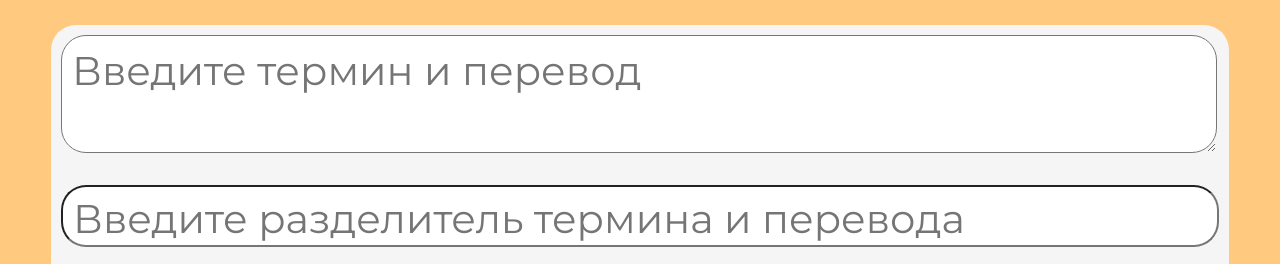
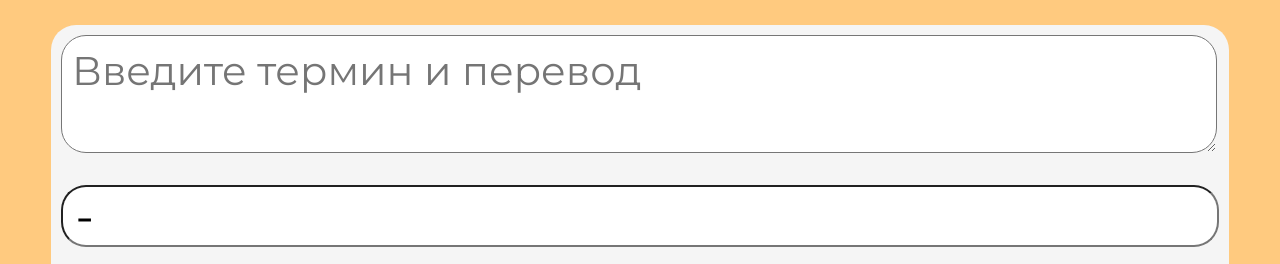
Before and after one commit to IlyaSergin/project, a plain HTML site: page index.html in a window 1280 px wide. Shown: the top 264 px of the page. Drawn offline with Linux system fonts and the light colour scheme.

Commit message:
test input

```diff
--- a/index.html
+++ b/index.html
@@ -22,7 +22,7 @@
         <p class="stat bigText">.</p>
         <input type="text" placeholder="Введите разделитель пары" class="split2 bigText">
         <textarea placeholder="Введите термин и перевод" class="mainInput bigText"></textarea>
-        <input type="text" placeholder="Введите разделитель термина и перевода" class="split1 bigText">
+        <input type="text" placeholder="Введите разделитель термина и перевода" class="split1 bigText" value=" - ">
         <p class="start bigText">ГОТОВО</p>
         </div>
     </div>
```
